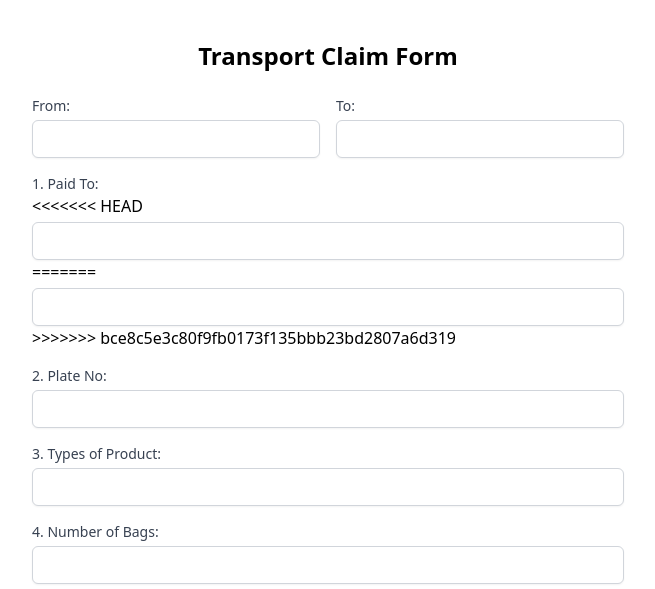
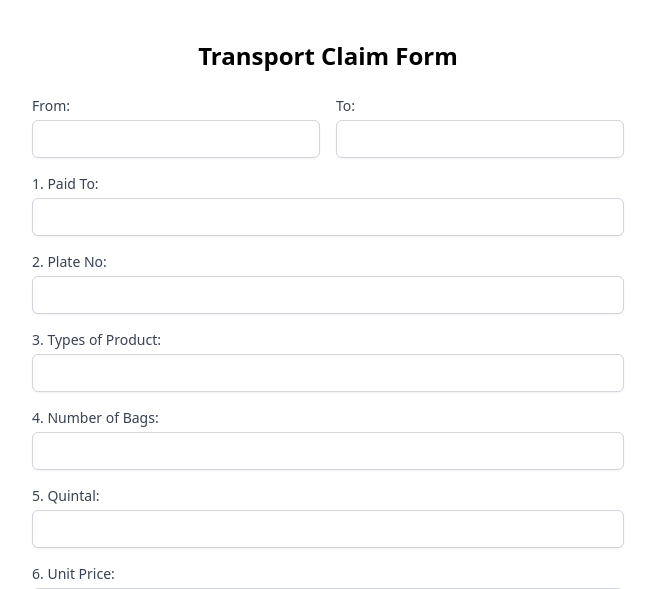
Before and after one commit to Mintesnot-Shigute/Transport-System, a Flask app: page / in a window 1280 px wide. Shown: the top 589 px of the page, without its empty margins (312-967 px from the left). Run offline with Flask 3, Linux system fonts and the light colour scheme; some libraries are stand-ins or nearby versions.

Commit message:
2nd commit

```diff
--- a/templates/transport_claim_form.html
+++ b/templates/transport_claim_form.html
@@ -25,11 +25,10 @@
 
             <div class="mb-4">
                 <label class="block text-sm font-medium text-gray-700">1. Paid To:</label>
-<<<<<<< HEAD
-                <input type="text" class="mt-1 block w-full p-2 border border-gray-300 rounded-md shadow-sm focus:ring-indigo-500 focus:border-indigo-500 sm:text-sm required">
-=======
+
+
                 <input type="text" name="paid_to" required class="mt-1 block w-full p-2 border border-gray-300 rounded-md shadow-sm focus:ring-indigo-500 focus:border-indigo-500 sm:text-sm">
->>>>>>> bce8c5e3c80f9fb0173f135bbb23bd2807a6d319
+
             </div>
 
             <div class="mb-4">
```
Also changed, not shown: instance/transport.db, 1 other file.
